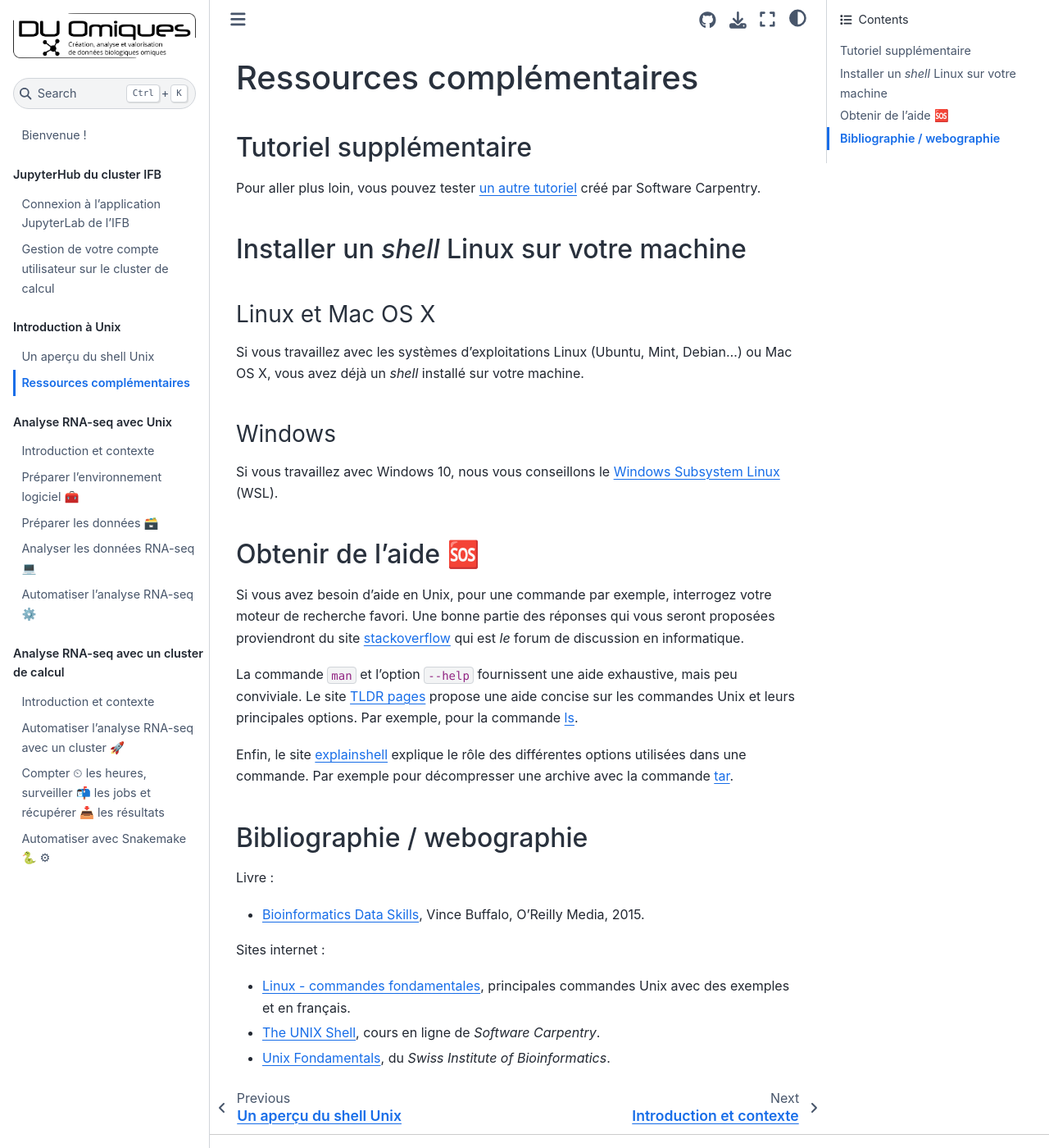
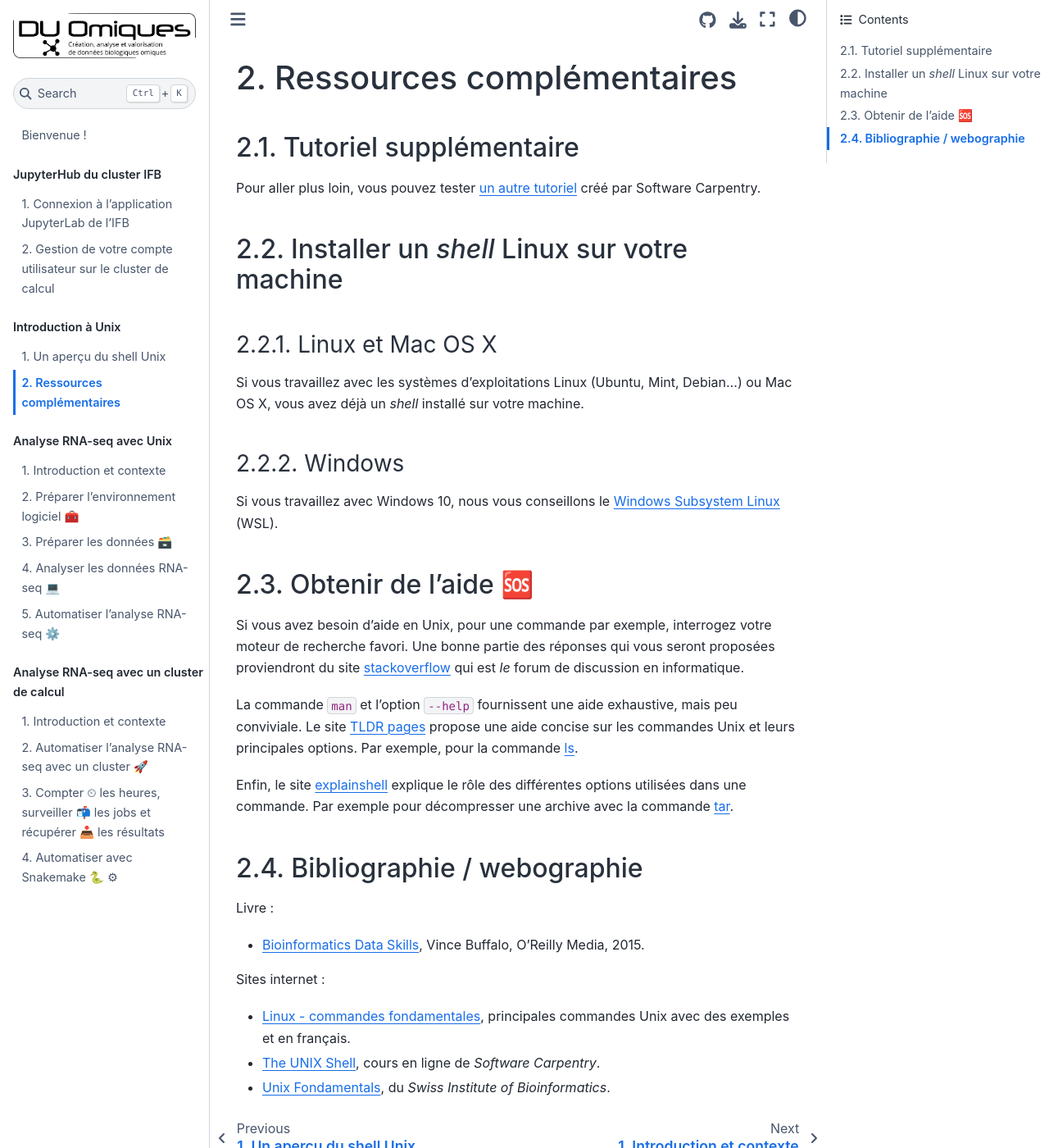
Before and after one commit to pierrepo/unix-tutorial, a Jupyter Book: the page built from content/more.md, in a window 1280 px wide and 1400 px high. Shown: the whole window at 82% size. Built offline with Jupyter Book 1.0.4 settings and Sphinx 7.4.7 and the Sphinx Book theme 1.1.4, drawn with Linux system fonts in a browser that asks for light colours; part of the change alters nothing that is shown.

```diff
--- a/content/_config.yml
+++ b/content/_config.yml
@@ -3,29 +3,23 @@
 
 title: Unix tutorial
 author: Pierre Poulain
-logo: logo.png
+logo: img/logo_DUO.png
+exclude_patterns: [_build, .venv, "**.ipynb_checkpoints"]
 
 # Force re-execution of notebooks on each build.
 # See https://jupyterbook.org/content/execute.html
 execute:
-  execute_notebooks: force
-
-# Define the name of the latex output file for PDF builds
-latex:
-  latex_documents:
-    targetname: book.tex
-
-# Add a bibtex file so that we can create citations
-bibtex_bibfiles:
-  - references.bib
+  execute_notebooks: off
 
 # Information about where the book exists on the web
 repository:
   url: https://github.com/pierrepo/unix-tutorial  # Online location of your book
-  path_to_book: docs  # Optional path to your book, relative to the repository root
+  path_to_book: content  # Optional path to your book, relative to the repository root
   branch: master  # Which branch of the repository should be used when creating links (optional)
 
 parse:
+  # Parse and render settings: does not work so far
+  myst_links_external_new_tab: true
   myst_enable_extensions:
     # don't forget to list any other extensions you want enabled,
     # including those that are enabled by default! See here: https://jupyterbook.org/en/stable/customize/config.html
--- a/content/_toc.yml
+++ b/content/_toc.yml
@@ -5,14 +5,17 @@ format: jb-book
 root: intro
 parts:
 - caption: JupyterHub du cluster IFB
+  numbered: true
   chapters:
   - file: connexion
   - file: gestion_compte_ifb
 - caption: Introduction à Unix
+  numbered: true
   chapters:
   - file: tuto1/tutorial
   - file: more
 - caption: Analyse RNA-seq avec Unix
+  numbered: true
   chapters:
   - file: tuto2/0_intro
   - file: tuto2/1_preparer_logiciels_module
@@ -20,6 +23,7 @@ parts:
   - file: tuto2/3_analyser
   - file: tuto2/4_automatiser
 - caption: Analyse RNA-seq avec un cluster de calcul
+  numbered: true
   chapters:
   - file: tuto3/0_intro
   - file: tuto3/1_automatiser
```
Also changed, not shown: content/img/logo_DUO.png (renamed from content/logo.png).
